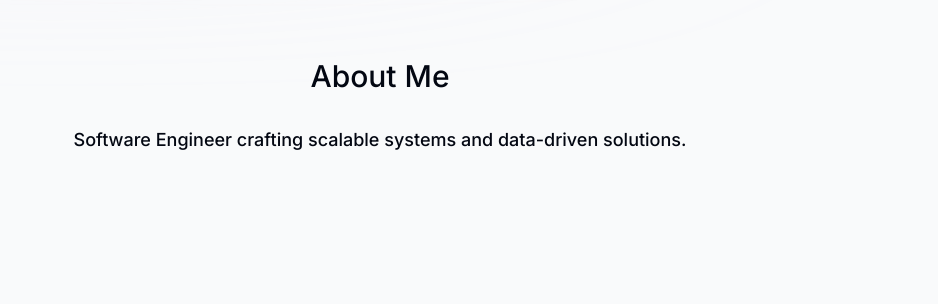
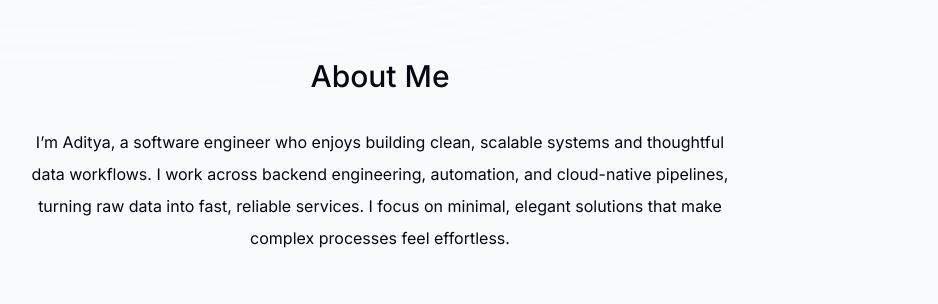
Before and after one commit to AdityaRamanSingh/adityapanwar, a Next.js app: page / in a window 1280 px wide. Shown: the part 820-1124 px from the top of the page, without its empty margins (260-1198 px from the left). Built offline with nearby package versions, Linux system fonts and the light colour scheme; no server answers.

Commit message:
Update about.tsx

```diff
--- a/components/about.tsx
+++ b/components/about.tsx
@@ -19,8 +19,12 @@ export default function About() {
     >
       <SectionHeading>About me</SectionHeading>
 
-      <p className="mb-3 text-lg font-medium">
-        Software Engineer crafting scalable systems and data-driven solutions.
+      <p className="mb-3">
+        I’m Aditya, a software engineer who enjoys building clean, scalable systems
+        and thoughtful data workflows. I work across backend engineering,
+        automation, and cloud-native pipelines, turning raw data into fast,
+        reliable services. I focus on minimal, elegant solutions that make complex
+        processes feel effortless.
       </p>
     </motion.section>
   );
```
